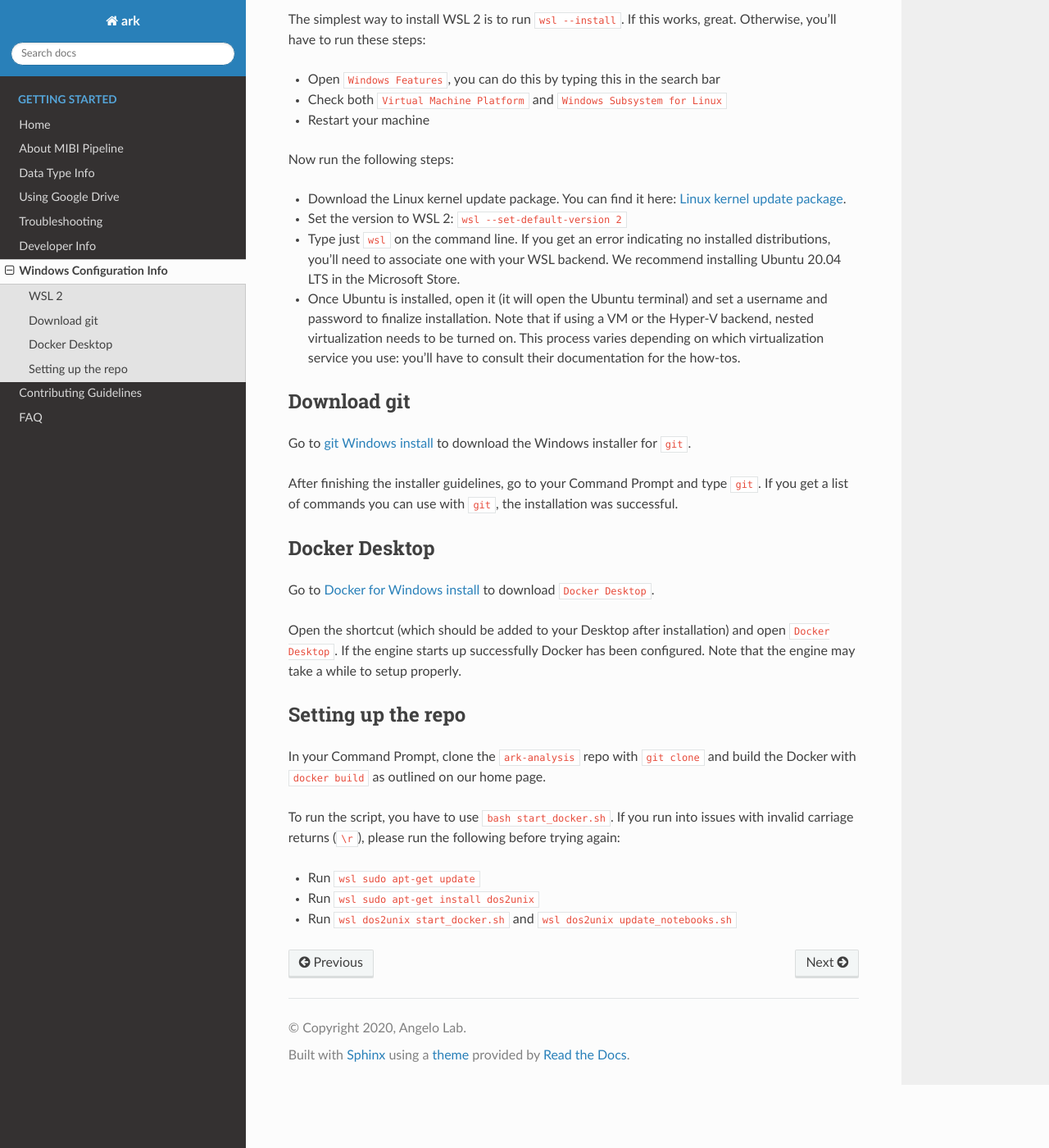
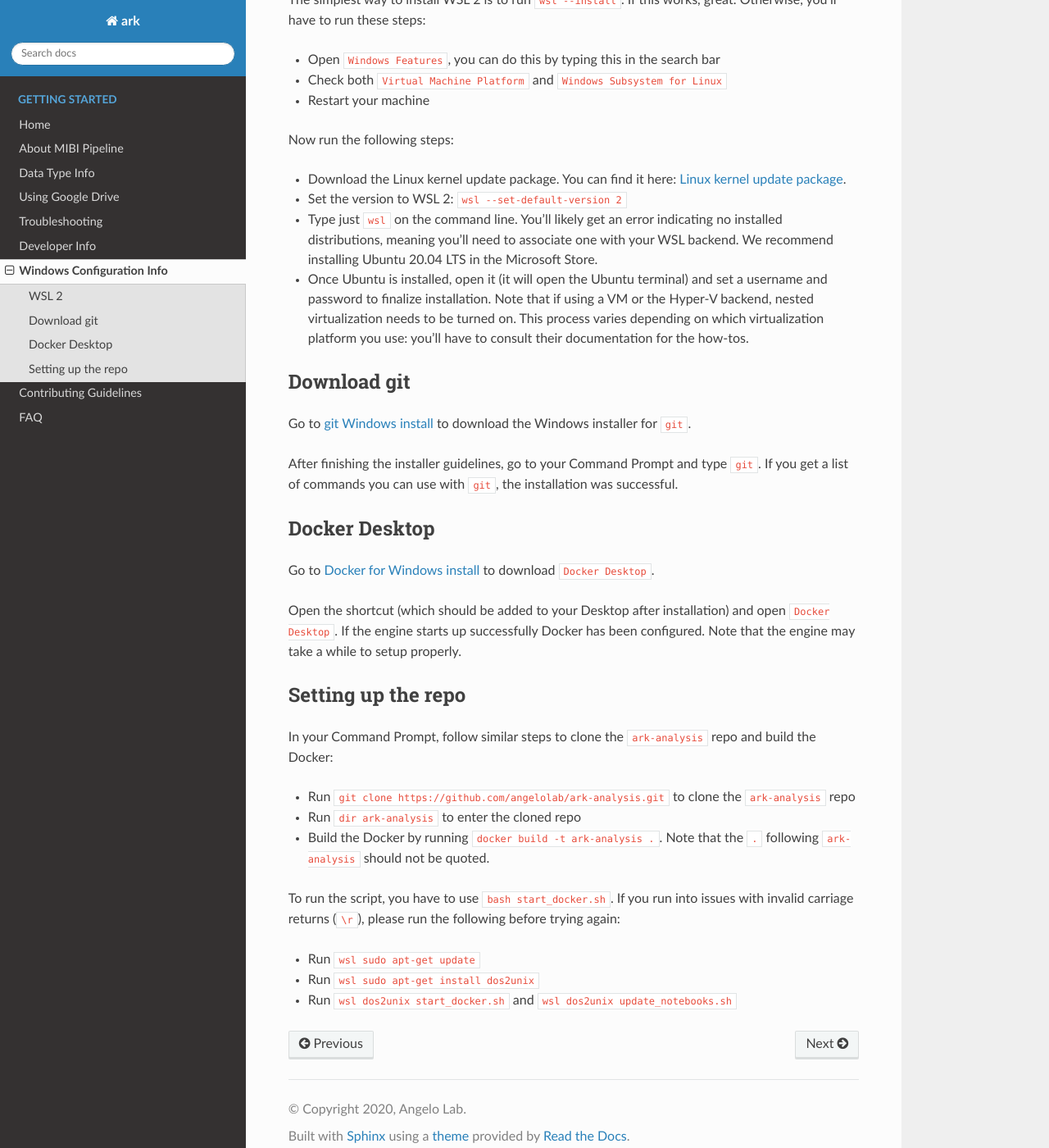
Before and after one commit to angelolab/ark-analysis, a Sphinx documentation site: the page built from docs/_rtd/windows_setup.md, in a window 1280 px wide and 1400 px high, scrolled down 420 px. Shown: the whole window at 82% size. Built offline with Sphinx 7.4.7 and the Read the Docs theme 2.0.0, drawn with Linux system fonts in a browser that asks for light colours; pages that are not in the unit, such as notebooks, are missing from menus; some of the changed text lies outside the part shown.

Commit message:
Update documentation

```diff
--- a/docs/_rtd/windows_setup.md
+++ b/docs/_rtd/windows_setup.md
@@ -18,8 +16,8 @@ Now run the following steps:
 
 * Download the Linux kernel update package. You can find it here: [Linux kernel update package](https://docs.microsoft.com/en-us/windows/wsl/install-manual#step-4---download-the-linux-kernel-update-package).
 * Set the version to WSL 2: `wsl --set-default-version 2`
-* Type just `wsl` on the command line. If you get an error indicating no installed distributions, you'll need to associate one with your WSL backend. We recommend installing Ubuntu 20.04 LTS in the Microsoft Store.
-* Once Ubuntu is installed, open it (it will open the Ubuntu terminal) and set a username and password to finalize installation. Note that if using a VM or the Hyper-V backend, nested virtualization needs to be turned on. This process varies depending on which virtualization service you use: you'll have to consult their documentation for the how-tos.
+* Type just `wsl` on the command line. You'll likely get an error indicating no installed distributions, meaning you'll need to associate one with your WSL backend. We recommend installing Ubuntu 20.04 LTS in the Microsoft Store.
+* Once Ubuntu is installed, open it (it will open the Ubuntu terminal) and set a username and password to finalize installation. Note that if using a VM or the Hyper-V backend, nested virtualization needs to be turned on. This process varies depending on which virtualization platform you use: you'll have to consult their documentation for the how-tos.
 
 ### Download git
 
@@ -35,7 +33,11 @@ Open the shortcut (which should be added to your Desktop after installation) and
 
 ### Setting up the repo
 
-In your Command Prompt, clone the `ark-analysis` repo with `git clone` and build the Docker with `docker build` as outlined on our home page.
+In your Command Prompt, follow similar steps to clone the `ark-analysis` repo and build the Docker:
+
+* Run `git clone https://github.com/angelolab/ark-analysis.git` to clone the `ark-analysis` repo
+* Run `dir ark-analysis` to enter the cloned repo
+* Build the Docker by running `docker build -t ark-analysis .`. Note that the `.` following `ark-analysis` should not be quoted.
 
 To run the script, you have to use `bash start_docker.sh`. If you run into issues with invalid carriage returns (`\r`), please run the following before trying again:
 
```
Also changed, not shown: other parts of docs/_rtd/windows_setup.md (+1 -3 lines), README.md (+1 -1 lines).
